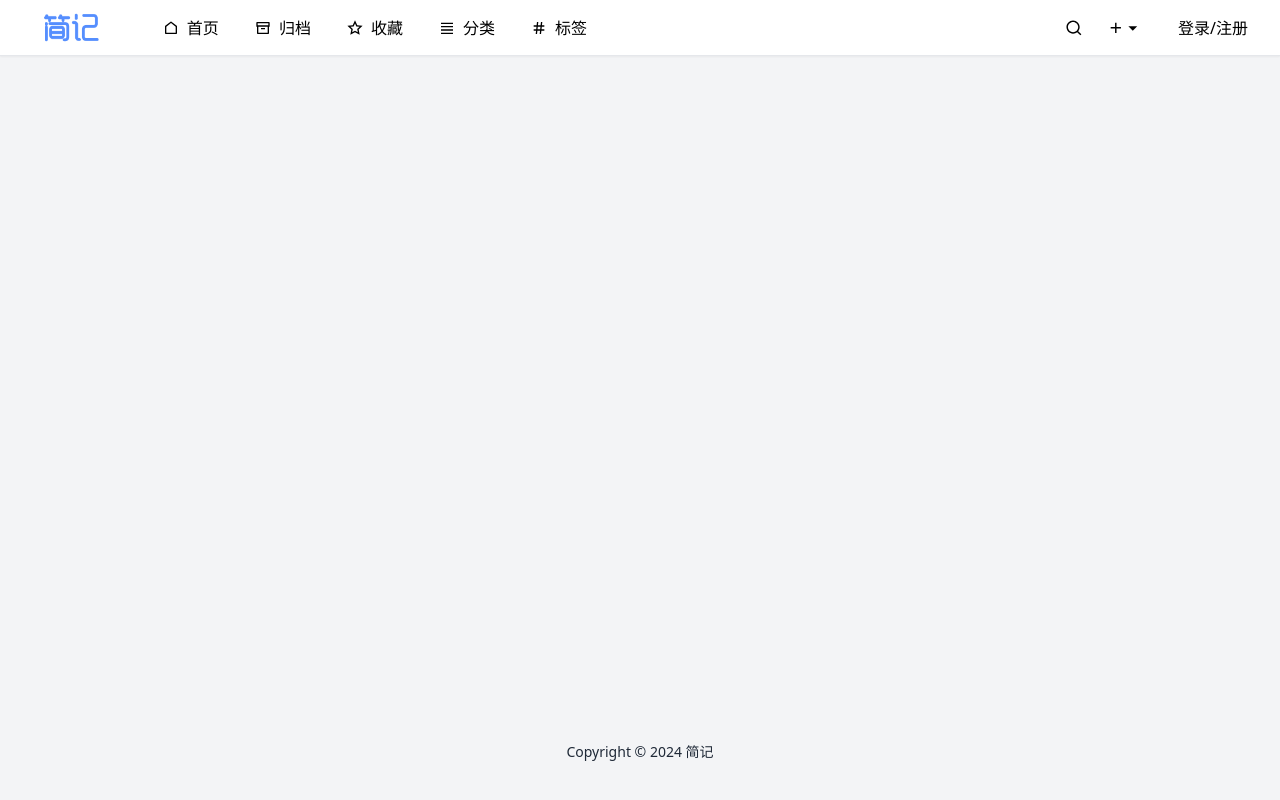
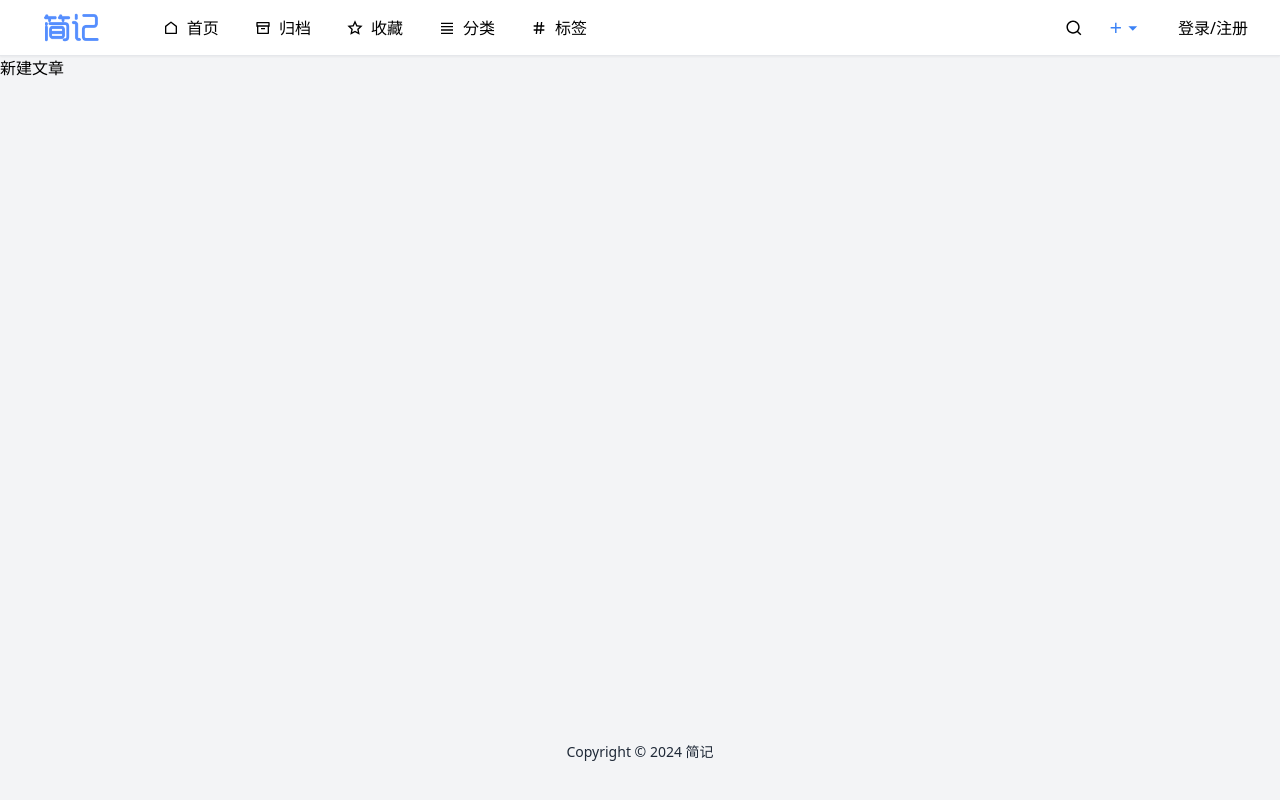
Before and after one commit to lorzzn/jianji-web, a React (Vite) app: page /edit in a window 1280 px wide. Built offline with nearby package versions, Linux system fonts and the light colour scheme; no server answers; what @mobx-devtools/tools would draw is missing.

Commit message:
update: 添加新建文章页面，一些样式优化
reason: 无

```diff
--- a/src/layouts/components/Content.tsx
+++ b/src/layouts/components/Content.tsx
@@ -1,6 +1,7 @@
 import Active from "@/pages/Active"
 import Archives from "@/pages/Archives"
 import Categories from "@/pages/Categories"
+import Edit from "@/pages/Edit"
 import Favlist from "@/pages/Favlist"
 import Home from "@/pages/Home"
 import Search from "@/pages/Search"
@@ -20,6 +21,7 @@ const Content:FC = () => {
         <Route path="/categories" Component={Categories} />
         <Route path="/tags" Component={Tags} />
         <Route path="/search" Component={Search} />
+        <Route path="/edit" Component={Edit} />
       </Routes>
     </div>
   )
--- a/src/layouts/components/Header.tsx
+++ b/src/layouts/components/Header.tsx
@@ -23,6 +23,7 @@ const Header:FC = () => {
   const userInfoLoading = userStore.loading
   const navItems = layoutStore.navItems
   const searchButtonActive = layoutStore.location?.pathname === "/search"
+  const addButtonActive = [ "/edit" ].includes(layoutStore.location?.pathname ?? "")
 
   const onMenuItemClick = (item: typeof navItems[0]) => {
     if (item.href) {
@@ -31,11 +32,17 @@ const Header:FC = () => {
   }
 
   const onSearchClick = () => {
-    navigate("/search")
+    if (!searchButtonActive) {
+      navigate("/search")
+    }
   }
 
   const onDropDownClick = (type: string, item?: DropdownOption) => {
-    console.log(type, item);
+    if (type === "option") {
+      if (item?.value === "0") {
+        navigate("/edit")
+      }
+    }
 
   }
 
@@ -66,18 +73,19 @@ const Header:FC = () => {
       {
         !userInfoLoading && <div className="flex items-center">
           <div className="mx-6 flex items-center flex-nowrap">
-            {
-              searchButtonActive ? <RiSearchLine className="text-blue-600 mx-3" size={"1.1rem"} /> : <ZButton variant={"primary_plain"} className="text-black hover:bg-blue-50 flex-col" onClick={onSearchClick}>
-                <RiSearchLine size={"1.1rem"} />
-              </ZButton>
-            }
+            <ZButton variant={"primary_plain"} className={classNames(["text-black hover:bg-blue-50 flex-col", { "text-blue-500": searchButtonActive }])} onClick={onSearchClick}>
+              <RiSearchLine size={"1.1rem"} />
+            </ZButton>
             <ZDropdown
               options={dropdownOptions}
               classNames={{ menuList: () => classNames(['min-w-20']) }}
               onClick={onDropDownClick}
               target={
                 <div className={twMerge(
-                  ZButtonVariants({ variant: "primary_plain", className: "text-black hover:text-blue-600 hover:bg-blue-50 active:text-blue-700" })
+                  ZButtonVariants({
+                    variant: "primary_plain",
+                    className: classNames(["text-black hover:text-blue-600 hover:bg-blue-50 active:text-blue-700", { "text-blue-500": addButtonActive }])
+                  })
                 )}>
                   <RiAddLine size={"1.1rem"} />
                   <RiArrowDownSFill size={"1.1rem"} />
--- /dev/null
+++ b/src/pages/Edit/index.tsx
@@ -0,0 +1,10 @@
+import { FC } from "react";
+
+const Edit:FC = () => {
+
+  return <div>
+    新建文章
+  </div>
+}
+
+export default Edit
```
